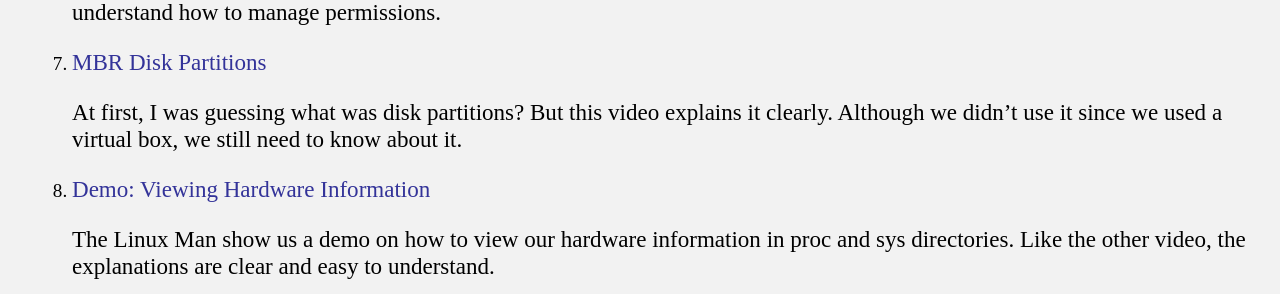
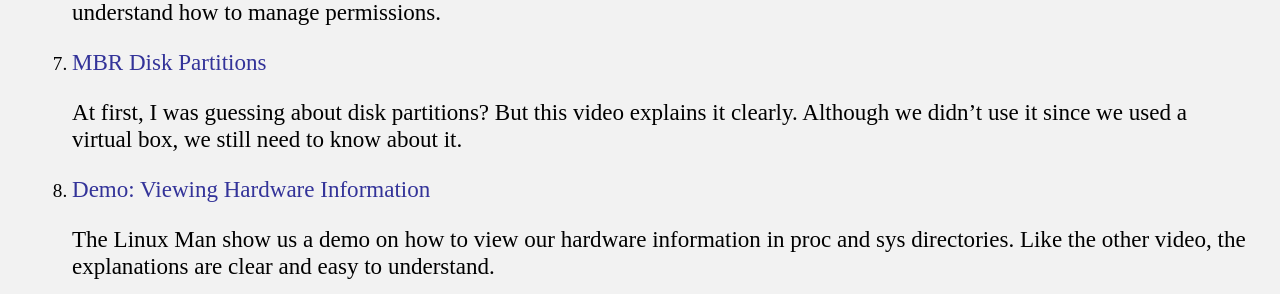
Before and after one commit to cornelita/os211, a Jekyll site: the page built from w03.md, in a window 1280 px wide. Shown: the part 953-1247 px from the top of the page. Built offline with Jekyll 4.4.1, drawn with Linux system fonts in a browser that asks for light colours; our own code applies the rules of GitHub Pages for plain Markdown files.

Commit message:
OS211 cornelita W03

```diff
--- a/w03.md
+++ b/w03.md
@@ -30,7 +30,7 @@ permalink: /W03/
 
 7. [MBR Disk Partitions](https://youtu.be/CfBMnb0jtp8)
 
-    At first, I was guessing what was disk partitions? But this video explains it clearly. Although we didn't use it since we used a virtual box, we still need to know about it.
+    At first, I was guessing about disk partitions? But this video explains it clearly. Although we didn't use it since we used a virtual box, we still need to know about it.
 
 8. [Demo: Viewing Hardware Information](https://youtu.be/G07otC0ts1Q)
 
```
